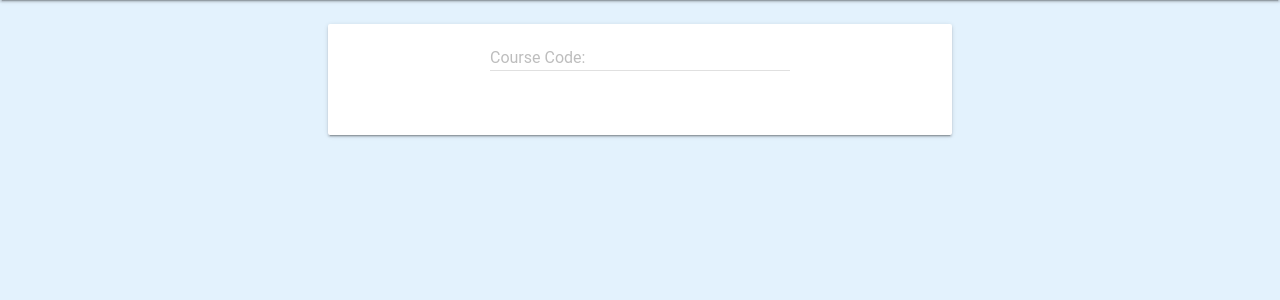
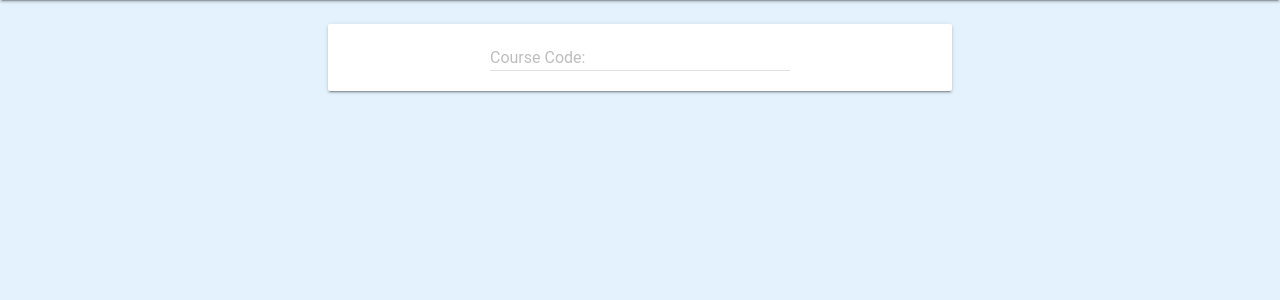
Before and after one commit to eirism/PU-66, a Flask app: page / in a window 1280 px wide. Shown: the part 64-364 px from the top of the page. Run offline with Flask 2, Linux system fonts and the light colour scheme; data that the repository does not hold is empty.

Commit message:
Hides empty list, automatic formatting

```diff
--- a/iris/static/css/index.css
+++ b/iris/static/css/index.css
@@ -1,3 +1,7 @@
 #courses {
     margin: auto;
 }
+
+#courses ul:empty {
+    display: none;
+}
```
Also changed, not shown: iris/templates/index.html (+6 -1 lines).
